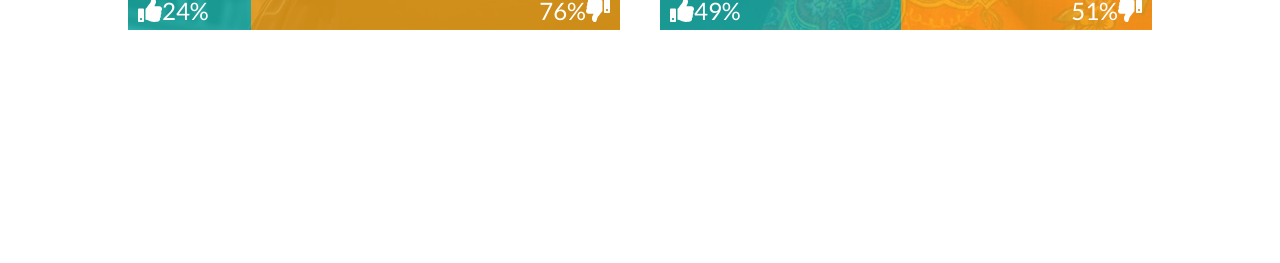
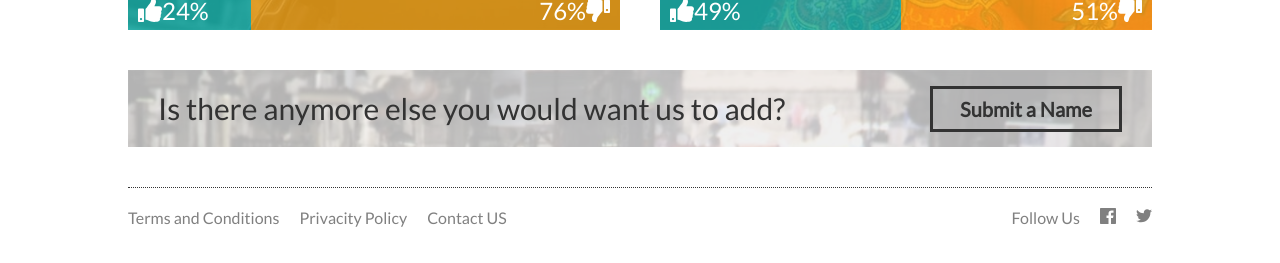
Before and after one commit to crudaz/votingApp, a React (Create React App) app: page / in a window 1280 px wide. Shown: the part 2303-2566 px from the top of the page. Before the commit the page ends 2421 px from the top, so only its background shows below. Built offline with nearby package versions, Linux system fonts and the light colour scheme.

Commit message:
feat: add notification form for home

```diff
--- a/src/components/Home/index.js
+++ b/src/components/Home/index.js
@@ -1,12 +1,19 @@
 import React, { useState } from "react";
-import image from "../assets/images/one.jpg";
-import { characters, notification, previousText } from "../../config";
+import {
+  characters,
+  notification,
+  previousText,
+  notificationForm,
+} from "../../config";
 
 import "./style.scss";
 
+// Components
 import CardHeader from "../CardHeader";
 import Notification from "../Notification";
 import PreviousRulings from "../PreviousRulings";
+import NotificationForm from "../NotificationForm";
+import Footer from "../Footer";
 
 const Home = () => {
   const [current, setCurrent] = useState(
@@ -26,7 +33,10 @@ const Home = () => {
   return (
     <>
       <div className="home">
-        <div className="home__section">
+        <div
+          className="home__section"
+          style={{ backgroundImage: `url(/images/${current.photo})` }}
+        >
           <div className="home__section__content">
             {current && <CardHeader item={current} />}
           </div>
@@ -47,6 +57,16 @@ const Home = () => {
           {previous && (
             <PreviousRulings title={previousText.title} items={previous} />
           )}
+
+          {notificationForm && (
+            <NotificationForm
+              question={notificationForm.question}
+              image={notificationForm.image}
+            />
+          )}
+
+          <div class="horizontal_dotted_line"></div>
+          <Footer />
         </div>
       </div>
     </>
--- a/src/components/Home/style.scss
+++ b/src/components/Home/style.scss
@@ -10,8 +10,8 @@
     display: flex;
     flex-grow: 1;
     flex-direction: column;
-    background-image: url("../assets/images/one.jpg");
     background-repeat: no-repeat;
+    background-size: cover;
     height: auto;
     min-height: 740px;
     min-width: 674px;
@@ -91,5 +91,11 @@
     flex-direction: column;
     margin-top: 650px;
     padding: 3rem 8rem;
+
+    .horizontal_dotted_line {
+      border-bottom: 1px dotted #333;
+      margin-top: 40px;
+      width: 100%;
+    }
   }
 }
```
